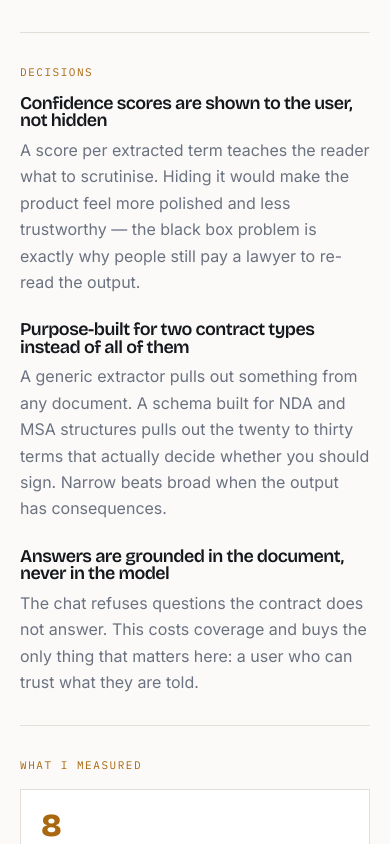
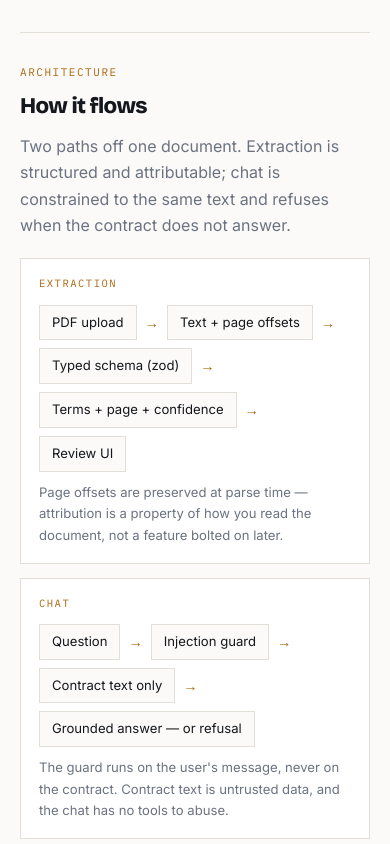
Before and after one commit to Ankita301/portfolio, a React (Vite) app: page /projects/contractiq in a window 390 px wide. Shown: the part 1440-2284 px from the top of the page. Built offline with nearby package versions, Linux system fonts and the light colour scheme.

Commit message:
Add architecture flow diagrams and a 2x2 card grid
Each project now shows how it actually flows, as lanes of steps with the
reasoning underneath. Storytime's shows the v1 and v2 voice loops side by
side, which is the clearest way to see the trade.

Cards go one column on phones and 2x2 above 720px.

```diff
--- a/src/content/projects.ts
+++ b/src/content/projects.ts
@@ -21,6 +21,11 @@ export type Project = {
   measured: { value: string; label: string; source: string }[]
   /** Required. Where it goes next, stated honestly — limits included. */
   whatsNext: string[]
+  /** How it actually flows. Rendered as lanes of steps. */
+  diagram?: {
+    caption?: string
+    lanes: { label?: string; steps: string[]; note?: string }[]
+  }
   /** A working demo, where one exists. Vertical for phone-shot video. */
   demo?: { youtubeId: string; caption: string; vertical?: boolean }
   links: Link[]
@@ -46,6 +51,22 @@ export const projects: Project[] = [
       "Structured extraction against a term schema built specifically for NDA and MSA structures, validated with zod.",
       "Chat answers are constrained to the uploaded document. Questions the contract does not cover get refused rather than guessed.",
     ],
+    diagram: {
+      caption:
+        "Two paths off one document. Extraction is structured and attributable; chat is constrained to the same text and refuses when the contract does not answer.",
+      lanes: [
+        {
+          label: "Extraction",
+          steps: ["PDF upload", "Text + page offsets", "Typed schema (zod)", "Terms + page + confidence", "Review UI"],
+          note: "Page offsets are preserved at parse time — attribution is a property of how you read the document, not a feature bolted on later.",
+        },
+        {
+          label: "Chat",
+          steps: ["Question", "Injection guard", "Contract text only", "Grounded answer — or refusal"],
+          note: "The guard runs on the user's message, never on the contract. Contract text is untrusted data, and the chat has no tools to abuse.",
+        },
+      ],
+    },
     decisions: [
       {
         title: "Confidence scores are shown to the user, not hidden",
@@ -124,6 +145,26 @@ export const projects: Project[] = [
       "Trust designed before intelligence — prompt constraints, content guardrails, token caps, retry logic and fallback paths.",
       "Compliance designed in from the start: COPPA, GDPR-K, IEEE 7000 and UNICEF AI guidance.",
     ],
+    diagram: {
+      caption: "The voice loop, built twice. v1 owned every hop; v2 traded per-turn control for a faster turn.",
+      lanes: [
+        {
+          label: "v1 — self-orchestrated",
+          steps: ["Child speaks", "WebSocket", "Universal-2 STT", "Gemini", "OpenAI TTS", "Child hears"],
+          note: "Total control of prompt, pacing and guardrails — and latency equal to the sum of three hops plus three inference calls.",
+        },
+        {
+          label: "v2 — conversational agent",
+          steps: ["Child speaks", "ElevenLabs agent", "Child hears"],
+          note: "The backend keeps what only it can do: auth, session state, story setup, and an HMAC-verified webhook recording what happened. v1 stayed live, because a shipped iOS app cannot be force-migrated.",
+        },
+        {
+          label: "Platform",
+          steps: ["iOS (SwiftUI)", "Web (React)", "Python API", "Cloud Run", "MongoDB Atlas"],
+          note: "Dev and prod both defined in Terraform. CI/CD authenticates by Workload Identity Federation — no long-lived deploy credentials.",
+        },
+      ],
+    },
     decisions: [
       {
         title: "Trust before intelligence",
@@ -219,6 +260,21 @@ export const projects: Project[] = [
       "The compile step is strictly read-only against Snowflake. Every write goes to the local wiki.",
       "Follows Karpathy's LLM-as-compiler pattern: the model is the compiler, the wiki is the output, the sources are the input.",
     ],
+    diagram: {
+      caption: "Raw sources are immutable. The wiki is build output — regenerated, never hand-edited.",
+      lanes: [
+        {
+          label: "Ingest",
+          steps: ["YouTube · LinkedIn · Zoom", "push-data-to-snowflake", "Snowflake"],
+          note: "Captures land in raw/ and are never mutated. Superseded ones move to Archive/ so provenance survives.",
+        },
+        {
+          label: "Compile",
+          steps: ["build-wiki (read-only)", "Ontology pass", "Cross-link", "wiki/ + index"],
+          note: "Strictly read-only against the warehouse. A bad run costs a rebuild, never the corpus.",
+        },
+      ],
+    },
     decisions: [
       {
         title: "Compilation, not summarization",
@@ -277,6 +333,16 @@ export const projects: Project[] = [
       "LangChain for orchestration, Pinecone for vector search, DeepSeek for generation, Postgres for state, deployed on AWS.",
       "Tuned on retrieval quality and latency together, since improving one at the expense of the other produced a product nobody used.",
     ],
+    diagram: {
+      caption: "Retrieval quality and latency tuned together — improving one at the other's expense produced a product nobody used.",
+      lanes: [
+        {
+          label: "Retrieval",
+          steps: ["Question", "Embed", "Pinecone", "Relevant context", "DeepSeek", "Answer"],
+          note: "LangChain orchestrates, Postgres holds state, deployed on AWS.",
+        },
+      ],
+    },
     decisions: [
       {
         title: "Optimised for mentor workload, not answer volume",
--- a/src/index.css
+++ b/src/index.css
@@ -115,3 +115,52 @@ a { color: inherit; text-decoration: none; }
     gap: 16px;
   }
 }
+
+
+/* ---- project cards: one column on phones, a 2x2 square above ---- */
+.card-grid { grid-template-columns: 1fr; }
+@media (min-width: 720px) {
+  .card-grid { grid-template-columns: 1fr 1fr; }
+}
+
+/* ---- architecture flow ---- */
+.flow { display: grid; gap: 14px; }
+.flow-lane {
+  border: 1px solid var(--line);
+  background: var(--surface);
+  padding: 16px 18px;
+}
+.flow-lane-label {
+  font-family: var(--font-mono);
+  font-size: 0.66rem;
+  letter-spacing: 0.14em;
+  text-transform: uppercase;
+  color: var(--accent);
+  margin-bottom: 12px;
+}
+.flow-steps {
+  display: flex;
+  flex-wrap: wrap;
+  align-items: stretch;
+  gap: 8px;
+}
+.flow-step {
+  border: 1px solid var(--line);
+  background: var(--ink);
+  padding: 8px 12px;
+  font-size: 0.82rem;
+  line-height: 1.35;
+  display: flex;
+  align-items: center;
+}
+.flow-arrow {
+  color: var(--accent);
+  align-self: center;
+  font-size: 0.9rem;
+  flex-shrink: 0;
+}
+.flow-note {
+  margin: 10px 0 0;
+  font-size: 0.82rem;
+  color: var(--muted);
+}
--- a/src/pages/Home.tsx
+++ b/src/pages/Home.tsx
@@ -258,11 +258,8 @@ export default function Home() {
           </h2>
 
           <div
-            style={{
-              display: 'grid',
-              gap: 18,
-              gridTemplateColumns: 'repeat(auto-fit, minmax(280px, 1fr))',
-            }}
+            className="card-grid"
+            style={{ display: 'grid', gap: 18 }}
           >
             {projects.map((p, i) => (
               <ProjectCard key={p.slug} p={p} i={i} />
--- a/src/pages/ProjectPage.tsx
+++ b/src/pages/ProjectPage.tsx
@@ -195,6 +195,30 @@ export default function ProjectPage() {
         </ul>
       </Section>
 
+      {p.diagram && (
+        <Section label="Architecture" title="How it flows">
+          {p.diagram.caption && (
+            <p style={{ color: 'var(--muted)', marginTop: 0, marginBottom: 20 }}>{p.diagram.caption}</p>
+          )}
+          <div className="flow">
+            {p.diagram.lanes.map((lane) => (
+              <div className="flow-lane" key={lane.label ?? lane.steps[0]}>
+                {lane.label && <div className="flow-lane-label">{lane.label}</div>}
+                <div className="flow-steps">
+                  {lane.steps.map((step, i) => (
+                    <div key={step} style={{ display: 'contents' }}>
+                      {i > 0 && <span className="flow-arrow" aria-hidden>→</span>}
+                      <div className="flow-step">{step}</div>
+                    </div>
+                  ))}
+                </div>
+                {lane.note && <p className="flow-note">{lane.note}</p>}
+              </div>
+            ))}
+          </div>
+        </Section>
+      )}
+
       <Section label="Decisions">
         <div style={{ display: 'grid', gap: 26 }}>
           {p.decisions.map((d) => (
```
